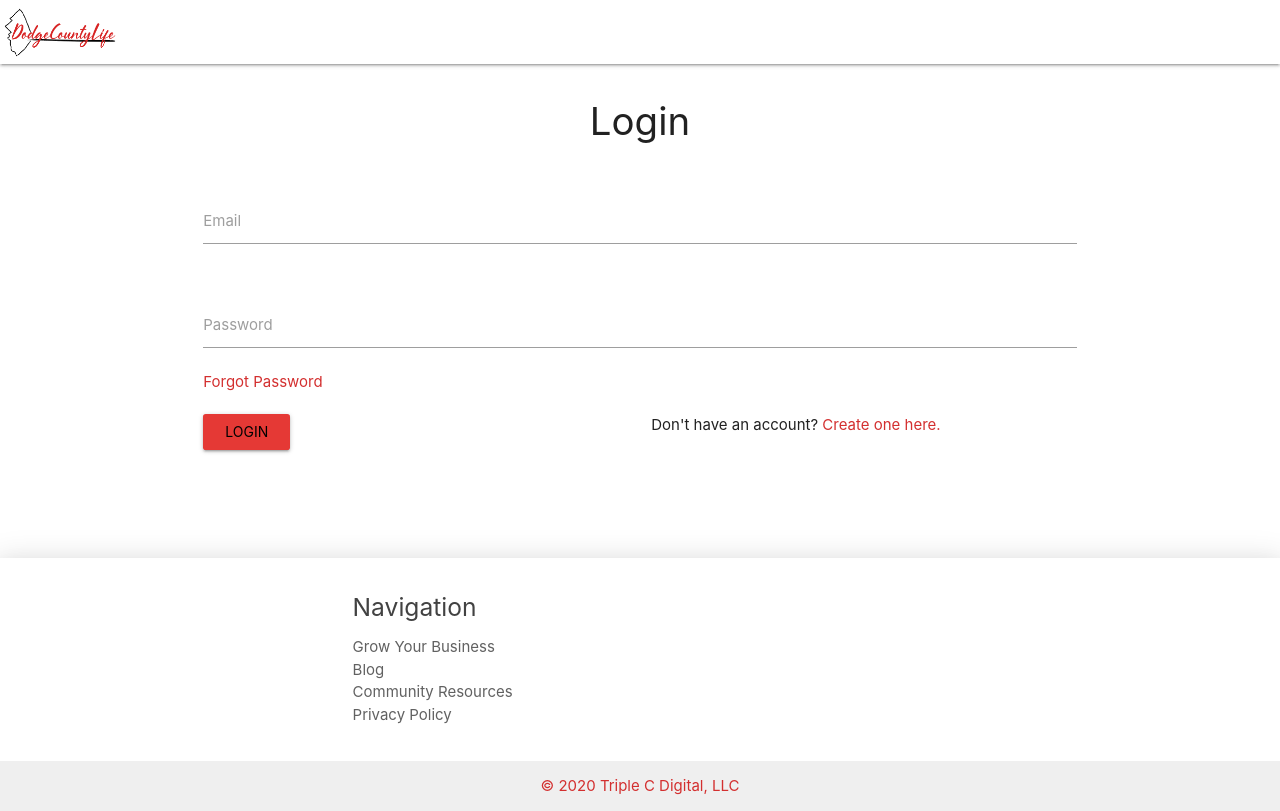
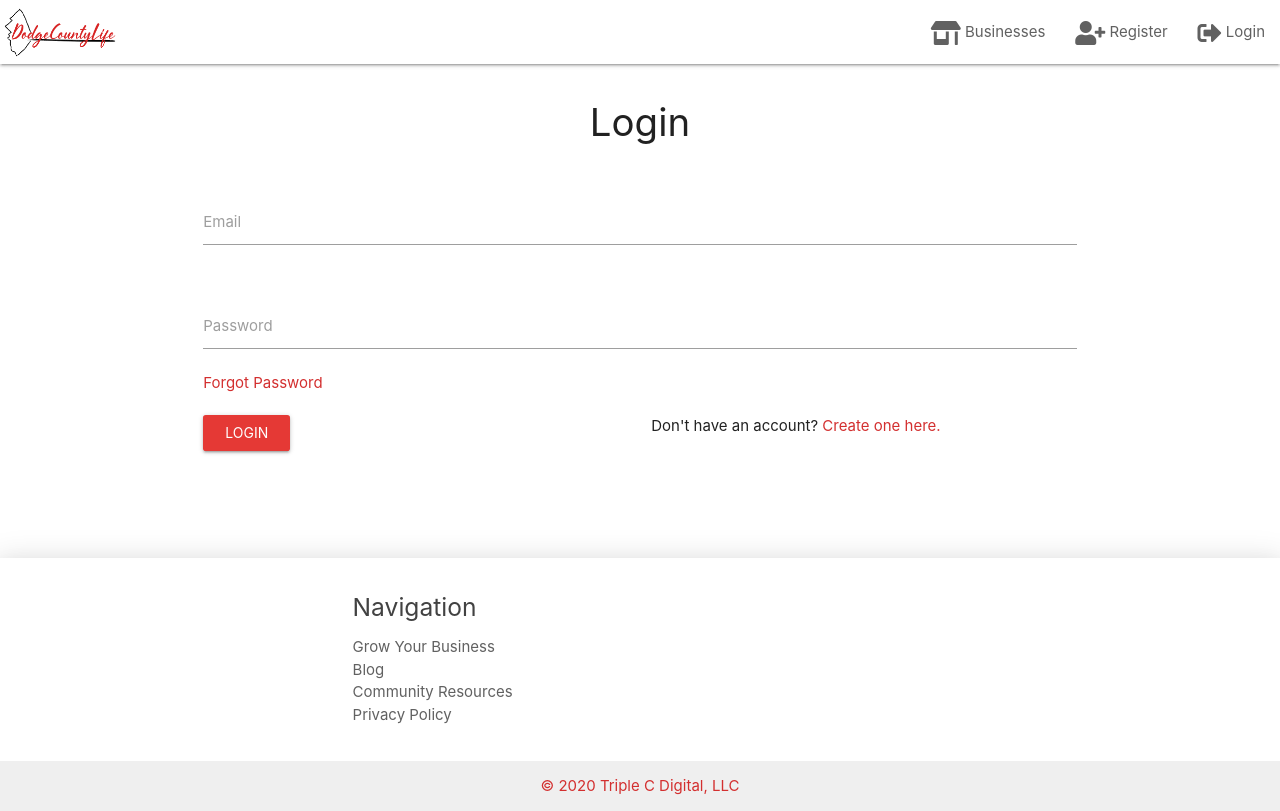
Before and after one commit to jcook3195/dclife-mern, a React (Create React App) app in the folder client/: page /login in a window 1280 px wide. Built offline with nearby package versions, Linux system fonts and the light colour scheme; no server answers.

Commit message:
fixed large screen navigation

```diff
--- a/client/src/App.css
+++ b/client/src/App.css
@@ -345,3 +345,7 @@ nav a.brand-logo img {
   color: #fff !important;
   background-color: #e53935 !important;
 }
+
+.white-text input {
+  color: #fff !important;
+}
--- a/client/src/components/layout/header/navigation/navbar/Navbar.js
+++ b/client/src/components/layout/header/navigation/navbar/Navbar.js
@@ -1,8 +1,75 @@
-import React from 'react';
+import React, { Fragment } from 'react';
+import { Link } from 'react-router-dom';
+import { connect } from 'react-redux';
+import PropTypes from 'prop-types';
+
+import { logout } from '../../../../../store/actions/auth';
 
 import NavLogo from '../navlogo/NavLogo';
+import NavItem from '../navitem/NavItem';
 
-const Navbar = () => {
+const Navbar = ({
+  auth: { isAuthenticated, loading },
+  user: { firstName, lastName },
+  logout,
+}) => {
+  const authLinks = (
+    <Fragment>
+      <NavItem
+        subtype='icon'
+        url='/businesses'
+        iconClasses='fas fa-store-alt'
+        linkClasses='grey-text text-darken-2'
+        text=' Businesses'
+      />
+      <NavItem
+        subtype='icon'
+        url='/profile'
+        iconClasses='fas fa-user-circle'
+        linkClasses='grey-text text-darken-2'
+        text=' Profile'
+      />
+      <NavItem
+        subtype='icon'
+        url='/settings'
+        iconClasses='fas fa-cog'
+        linkClasses='grey-text text-darken-2'
+        text=' Settings'
+      />
+      <li>
+        <Link onClick={logout} to='/login' className='grey-text text-darken-2'>
+          <i className='fas fa-sign-out-alt'></i> Logout
+        </Link>
+      </li>
+    </Fragment>
+  );
+
+  const guestLinks = (
+    <Fragment>
+      <NavItem
+        subtype='icon'
+        url='/businesses'
+        iconClasses='fas fa-store-alt'
+        linkClasses='grey-text text-darken-2'
+        text=' Businesses'
+      />
+      <NavItem
+        subtype='icon'
+        url='/register'
+        iconClasses='fas fa-user-plus'
+        linkClasses='grey-text text-darken-2'
+        text=' Register'
+      />
+      <NavItem
+        subtype='icon'
+        url='/login'
+        iconClasses='fas fa-sign-out-alt'
+        linkClasses='grey-text text-darken-2'
+        text=' Login'
+      />
+    </Fragment>
+  );
+
   return (
     <nav className='white'>
       <div className='nav-wrapper'>
@@ -14,9 +81,25 @@ const Navbar = () => {
         >
           <i className='material-icons'>menu</i>
         </a>
+        <ul className='right hide-on-med-and-down'>
+          {!loading && (
+            <Fragment>{isAuthenticated ? authLinks : guestLinks}</Fragment>
+          )}
+        </ul>
       </div>
     </nav>
   );
 };
 
-export default Navbar;
+Navbar.propTypes = {
+  logout: PropTypes.func.isRequired,
+  auth: PropTypes.object.isRequired,
+  user: PropTypes.object,
+};
+
+const mapStateToProps = (state) => ({
+  auth: state.auth,
+  user: state.auth.user,
+});
+
+export default connect(mapStateToProps, { logout })(Navbar);
--- a/client/src/components/layout/header/navigation/navitem/NavItem.js
+++ b/client/src/components/layout/header/navigation/navitem/NavItem.js
@@ -5,27 +5,37 @@ import IconNavItem from './subtypes/IconNavItem';
 import ProfileNavItem from './subtypes/ProfileNavItem';
 import StandardNavItem from './subtypes/StandardNavItem';
 
-const swapNavSubType = (subtype, url, iconClasses, text) => {
+const swapNavSubType = (subtype, url, iconClasses, linkClasses, text) => {
   switch (subtype) {
     case 'standard':
       return <StandardNavItem />;
     case 'profile':
       return <ProfileNavItem url={url} text={text} />;
     case 'icon':
-      return <IconNavItem url={url} iconClasses={iconClasses} text={text} />;
+      return (
+        <IconNavItem
+          url={url}
+          iconClasses={iconClasses}
+          linkClasses={linkClasses}
+          text={text}
+        />
+      );
     default:
       return <StandardNavItem />;
   }
 };
 
-const NavItem = ({ subtype, url, iconClasses, text }) => {
-  return <li>{swapNavSubType(subtype, url, iconClasses, text)}</li>;
+const NavItem = ({ subtype, url, iconClasses, linkClasses, text }) => {
+  return (
+    <li>{swapNavSubType(subtype, url, iconClasses, linkClasses, text)}</li>
+  );
 };
 
 NavItem.propTypes = {
   subtype: PropTypes.string.isRequired,
   url: PropTypes.string.isRequired,
   iconClasses: PropTypes.string,
+  linkClasses: PropTypes.string,
   text: PropTypes.string.isRequired,
 };
 
--- a/client/src/components/layout/header/navigation/navitem/subtypes/IconNavItem.js
+++ b/client/src/components/layout/header/navigation/navitem/subtypes/IconNavItem.js
@@ -2,9 +2,9 @@ import React from 'react';
 import { Link } from 'react-router-dom';
 import PropTypes from 'prop-types';
 
-const IconNavItem = ({ url, iconClasses, text }) => {
+const IconNavItem = ({ url, iconClasses, linkClasses, text }) => {
   return (
-    <Link to={url}>
+    <Link to={url} className={linkClasses}>
       <i className={iconClasses}></i>
       {text}
     </Link>
@@ -14,6 +14,7 @@ const IconNavItem = ({ url, iconClasses, text }) => {
 IconNavItem.propTypes = {
   url: PropTypes.string.isRequired,
   iconClasses: PropTypes.string.isRequired,
+  linkClasses: PropTypes.string,
   text: PropTypes.string.isRequired,
 };
 
--- a/client/src/components/layout/header/navigation/sidedrawer/SideDrawer.js
+++ b/client/src/components/layout/header/navigation/sidedrawer/SideDrawer.js
@@ -1,4 +1,4 @@
-import React, { Fragment, useState } from 'react';
+import React, { Fragment } from 'react';
 import { Link } from 'react-router-dom';
 import { connect } from 'react-redux';
 import PropTypes from 'prop-types';
--- a/client/src/store/actions/auth.js
+++ b/client/src/store/actions/auth.js
@@ -61,6 +61,8 @@ export const register = ({
       type: REGISTER_SUCCESS,
       payload: res.data,
     });
+
+    dispatch(loadUser());
   } catch (err) {
     const errors = err.response.data.errors;
 
```
